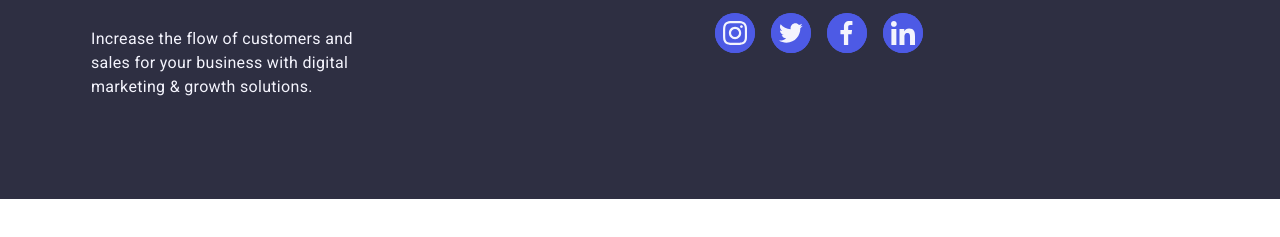
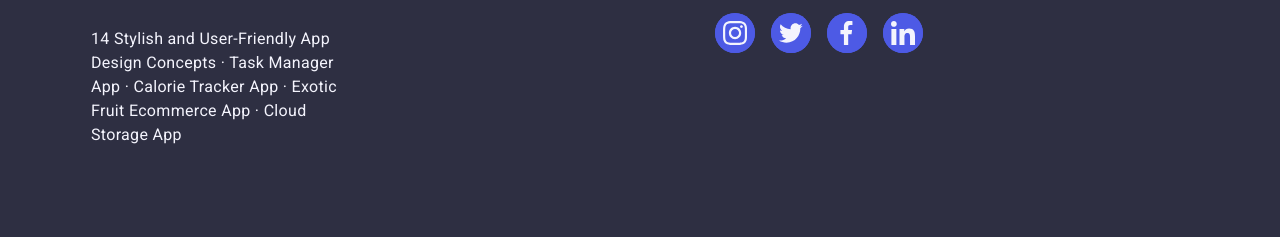
Before and after one commit to berestbodi/goit-markup-hw-04, a plain HTML site: page index.html in a window 1280 px wide. Shown: the part 3473-3710 px from the top of the page. Before the commit the page ends 3672 px from the top, so only its background shows below. Drawn offline with nearby package versions, Linux system fonts and the light colour scheme.

Commit message:
HomeWork4

```diff
--- a/index.html
+++ b/index.html
@@ -439,8 +439,9 @@
             >Web<span class="footer-span">Studio</span></a
           >
           <p class="footer-paragraph">
-            Increase the flow of customers and sales for your business with
-            digital marketing & growth solutions.
+            14 Stylish and User-Friendly App Design Concepts · Task Manager App
+            · Calorie Tracker App · Exotic Fruit Ecommerce App · Cloud Storage
+            App
           </p>
         </div>
         <div class="footer-thump container">
```
